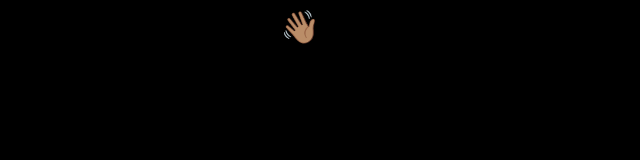
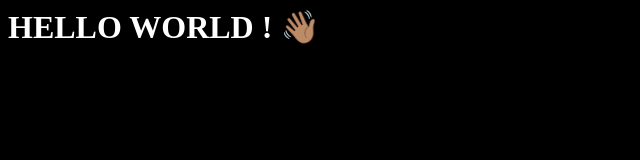
Before and after one commit to akshxth/akshxth.github.io, a plain HTML site: page index.html in a window 1280 px wide. Shown: the whole page, without its empty margins (0-640 px from the left). Drawn offline with Linux system fonts and the light colour scheme.

Commit message:
Update index.html

```diff
--- a/index.html
+++ b/index.html
@@ -3,6 +3,6 @@
     <TITLE>xzen.is-a.dev</TITLE>
   </HEAD>
   <BODY style ="background-color:#000000">
-    <h1> HELLO WORLD ! 👋🏽 </h1>
+    <h1 style ="color:White"> HELLO WORLD ! 👋🏽 </h1>
   </BODY>
 </HTML>
```
